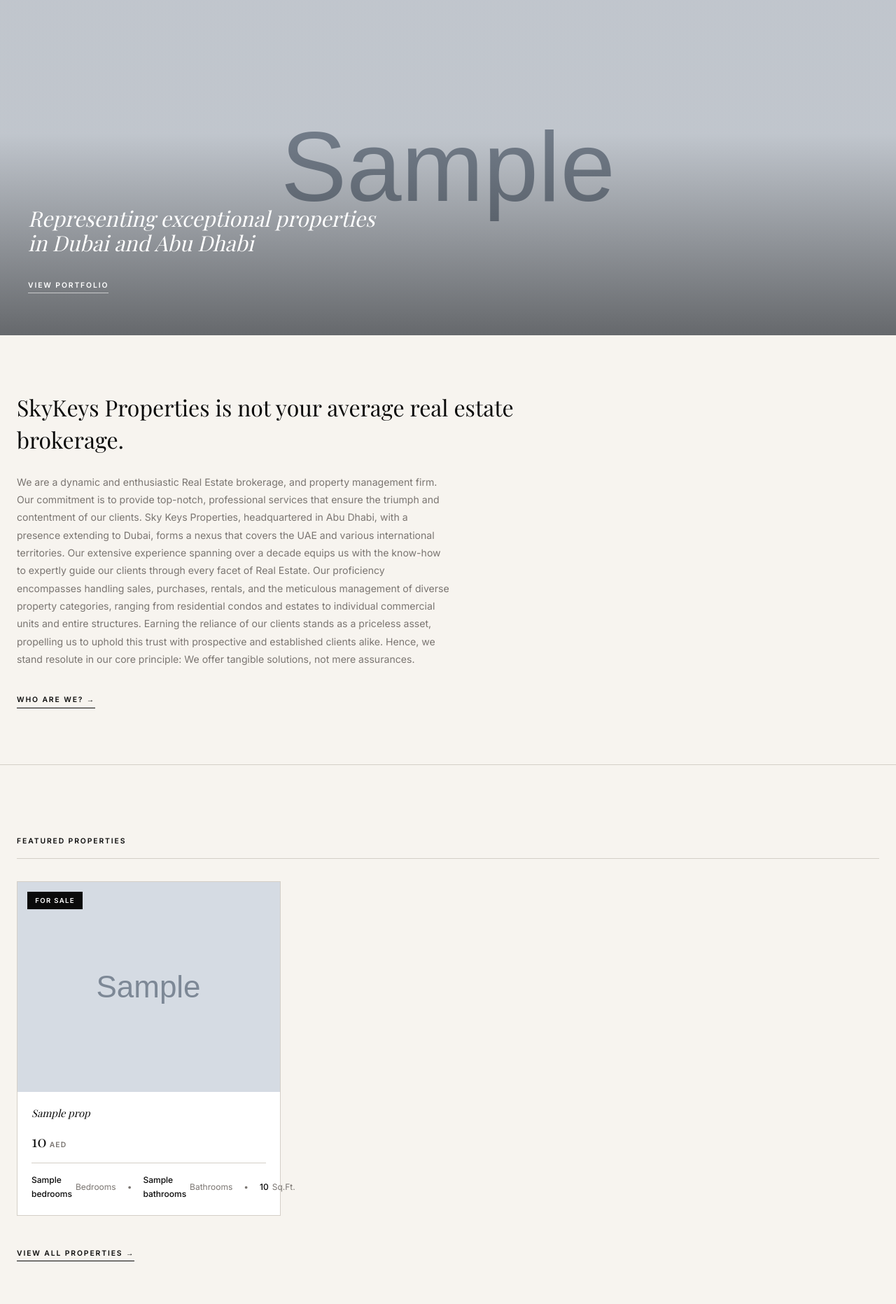
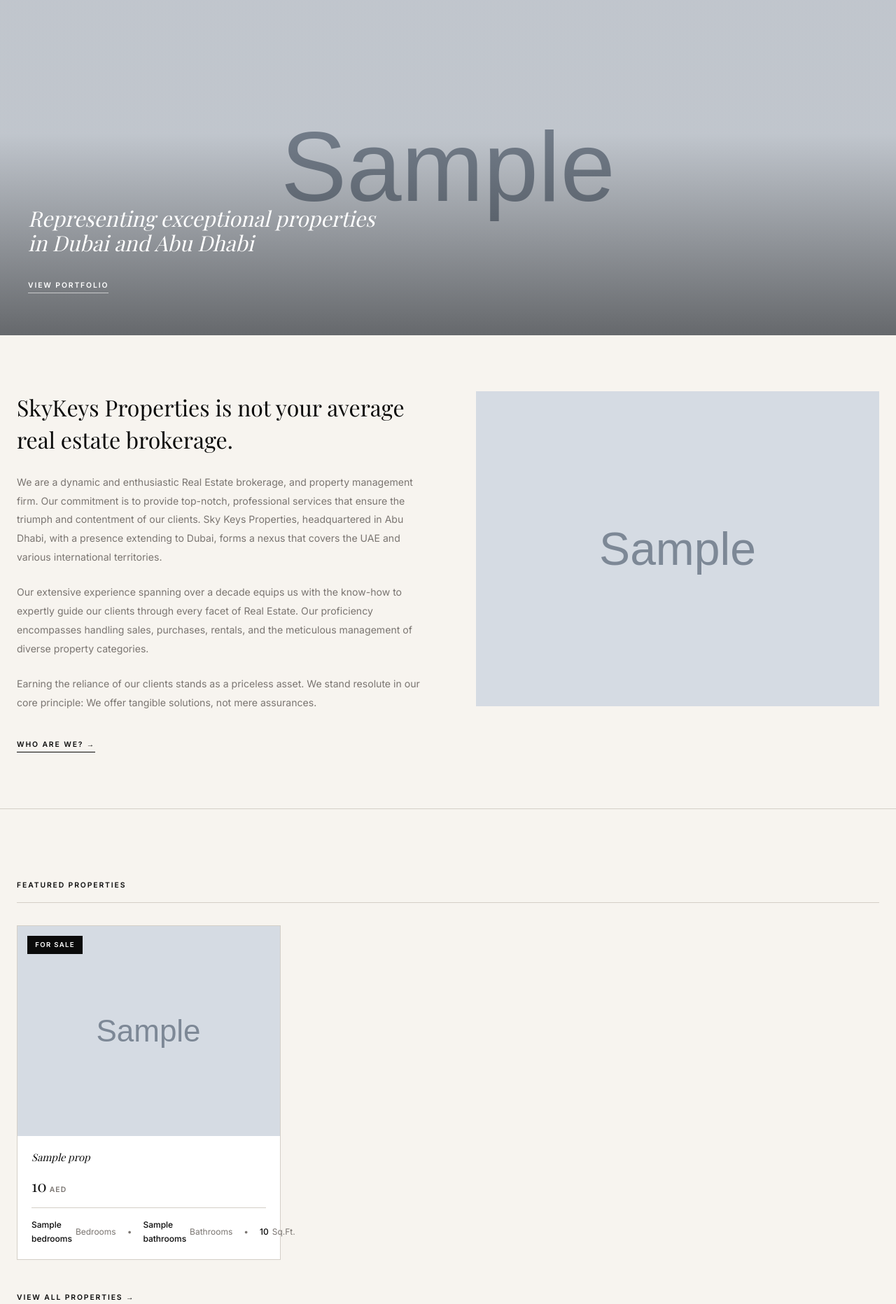
Before and after one commit to AbdullahhMurad/SkyKeysProperties, a FastAPI app: template templates/index.html in a window 1280 px wide. Shown: the part 61-1924 px from the top of the page at 70% size. Run offline with FastAPI, Linux system fonts and the light colour scheme; the template is opened without the code that fills it: most values are stand-ins (such as "Sample title", 1, 10 or a date in 2020); grey boxes marked "Sample" are stand-in pictures; parts of the project's set-up code (start-up, migrations or seed data) failed here and were passed over; some web fonts are replaced.

Commit message:
Added an image in the homepage, index.html, and added the funcionality where an admin is able to change the image. The database is required for such task

```diff
--- a/templates/index.html
+++ b/templates/index.html
@@ -18,14 +18,30 @@
 <!-- ── Intro text block ────────────────────────────────────── -->
 <div class="intro-block">
   <div class="container">
-    <h2>SkyKeys Properties is not your average real estate brokerage.</h2>
-    <p>
-      We are a dynamic and enthusiastic Real Estate brokerage, and property management firm. Our commitment is to provide top-notch, professional services that ensure the triumph and contentment of our clients. Sky Keys Properties, headquartered in Abu Dhabi, with a presence extending to Dubai, forms a nexus that covers the UAE and various international territories.
-      Our extensive experience spanning over a decade equips us with the know-how to expertly guide our clients through every facet of Real Estate. Our proficiency encompasses handling sales, purchases, rentals, and the meticulous management of diverse property categories, ranging from residential condos and estates to individual commercial units and entire structures.
-      Earning the reliance of our clients stands as a priceless asset, propelling us to uphold this trust with prospective and established clients alike. Hence, we stand resolute in our core principle: We offer tangible solutions, not mere assurances.
-    </p>
-    <div style="margin-top: 2rem;">
-      <a href="/about" class="link-arrow">Who Are We? →</a>
+    <div class="about-cols">
+      <div>
+        <h2 style="margin-bottom:1.5rem;">SkyKeys Properties is not your average real estate brokerage.</h2>
+        <p style="color:var(--muted); font-size:0.88rem; line-height:1.9; margin-bottom:1rem;">
+          We are a dynamic and enthusiastic Real Estate brokerage, and property management firm. Our commitment is to provide top-notch, professional services that ensure the triumph and contentment of our clients. Sky Keys Properties, headquartered in Abu Dhabi, with a presence extending to Dubai, forms a nexus that covers the UAE and various international territories.
+        </p>
+        <p style="color:var(--muted); font-size:0.88rem; line-height:1.9; margin-bottom:1rem;">
+          Our extensive experience spanning over a decade equips us with the know-how to expertly guide our clients through every facet of Real Estate. Our proficiency encompasses handling sales, purchases, rentals, and the meticulous management of diverse property categories.
+        </p>
+        <p style="color:var(--muted); font-size:0.88rem; line-height:1.9;">
+          Earning the reliance of our clients stands as a priceless asset. We stand resolute in our core principle: We offer tangible solutions, not mere assurances.
+        </p>
+        <div style="margin-top: 2rem;">
+          <a href="/about" class="link-arrow">Who Are We? →</a>
+        </div>
+      </div>
+
+      <div class="about-img-wrap">
+        {% if settings.intro_image_url %}
+          <img src="{{ settings.intro_image_url }}" alt="SkyKeys Properties" />
+        {% else %}
+          <img src="https://images.unsplash.com/photo-1512917774080-9991f1c4c750?w=900&q=80" alt="Luxury property" />
+        {% endif %}
+      </div>
     </div>
   </div>
 </div>
@@ -184,7 +200,6 @@
       dot.addEventListener('click', () => goTo(i));
       dotsEl.appendChild(dot);
     }
-    // Set item widths
     items.forEach(item => item.style.width = (100 / visible) + '%');
   }
 
```
